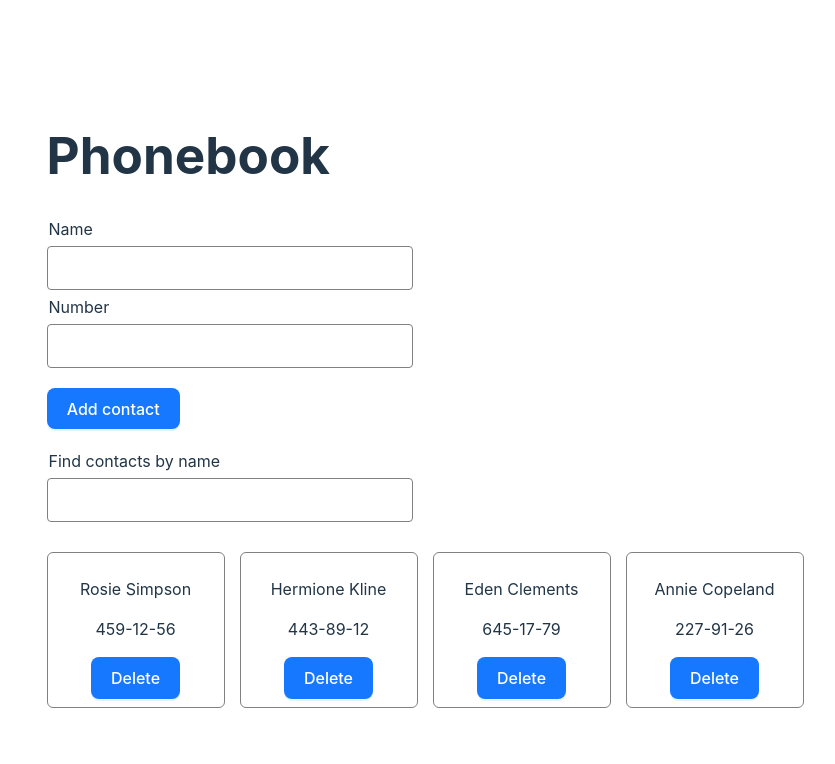
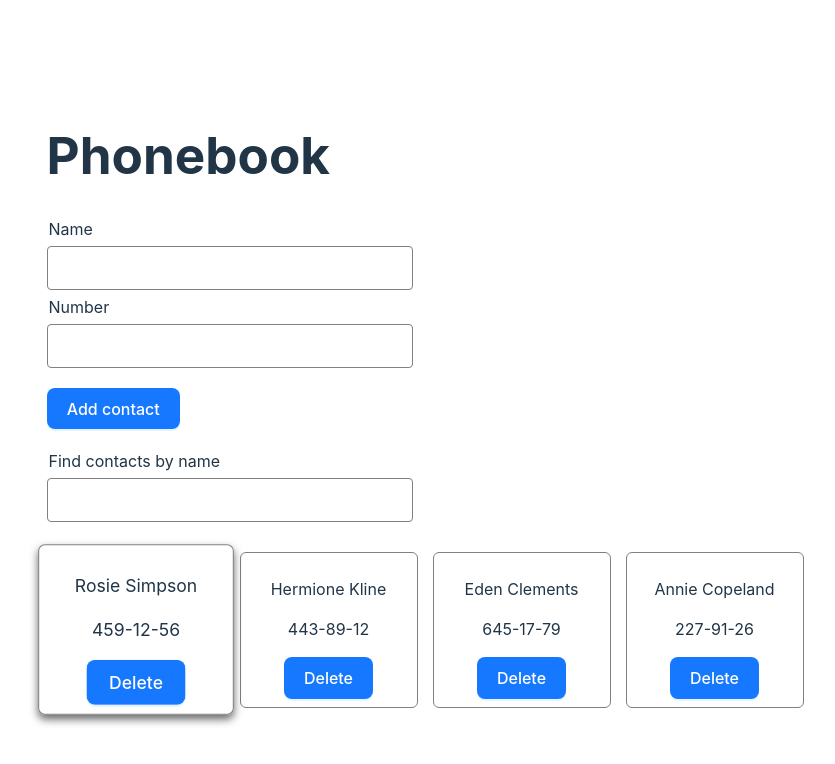
Before and after one commit to Marchenko1997/goit-react-hw-03, a React (Vite) app: page / in a window 1280 px wide. In both pictures the pointer is over the item 350 px from the left and 630 px from the top of the page. Shown: the top 764 px of the page, without its empty margins (215-1050 px from the left). Built offline with nearby package versions, Linux system fonts and the light colour scheme.

Commit message:
Commite 3d updating styles

```diff
--- a/src/components/ContactList/ContactList.module.css
+++ b/src/components/ContactList/ContactList.module.css
@@ -17,5 +17,10 @@
     justify-content: center;
     text-align: center;
     padding: 8px;
-    transition: scale .25s;
+    transition: all 0.2s ease-in-out;
 }
+
+.contactitem:hover {
+    box-shadow: 0 4px 8px rgba(0, 0, 0, 0.6);
+    transform: scale(1.1);
+}
```
